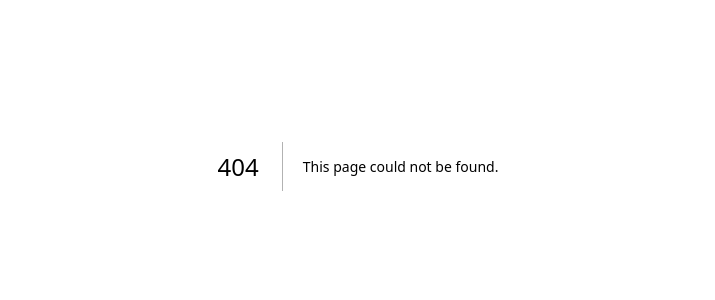
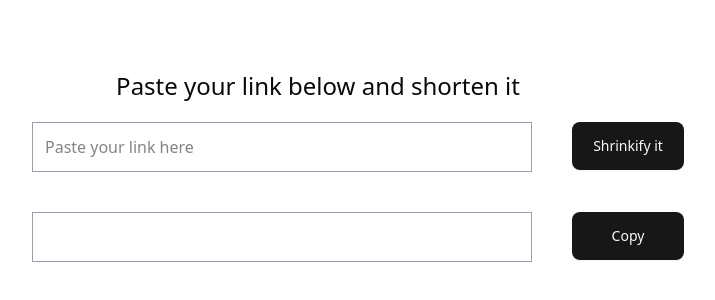
Before and after one commit to heronrush/bitty, a Next.js app in the folder apps/web/: page /shorten in a window 1280 px wide. Before the commit this address had no page. Shown: the part 234-534 px from the top of the page, without its empty margins (282-997 px from the left). Built offline with nearby package versions, Linux system fonts and the light colour scheme.

Commit message:
frontend modifed and application is partially working

```diff
--- /dev/null
+++ b/apps/web/app/[link]/not-found.tsx
@@ -0,0 +1,3 @@
+export default function URLNotFoundPage() {
+  return <div>the URL you have entered could not be found</div>;
+}
--- /dev/null
+++ b/apps/web/app/[link]/page.tsx
@@ -0,0 +1,23 @@
+import axios from "axios";
+import { notFound, redirect } from "next/navigation";
+// import { redirect } from "next/navigation";
+
+type ShortUrlType = {
+  params: {
+    link: string;
+  };
+};
+
+export default async function URLRedirectPage({ params }: ShortUrlType) {
+  const { link } = await params;
+
+  const response = await axios.post(`http://localhost:3002/${link}`);
+
+  if (response.status === 200) {
+    redirect(response.data.originalURL);
+  } else if (response.status === 404) {
+    notFound();
+  }
+
+  return <div>hi</div>;
+}
--- a/apps/web/app/page.tsx
+++ b/apps/web/app/page.tsx
@@ -1,9 +1,19 @@
 import TopBar from "@/components/topbar";
+import { Button } from "@/components/ui/button";
+import Link from "next/link";
 
 export default function Home() {
   return (
     <>
       <TopBar />
+
+      <div>
+        <p>Create a short link</p>
+
+        <Button>
+          <Link href="/shorten">LINK</Link>
+        </Button>
+      </div>
     </>
   );
 }
--- a/apps/web/components/link-copy-button.tsx
+++ b/apps/web/components/link-copy-button.tsx
@@ -5,12 +5,14 @@ import { Button } from "./ui/button";
 
 export default function LinkCopyButton({
   onClick,
+  copied,
 }: {
   onClick: MouseEventHandler<HTMLButtonElement>;
+  copied: boolean;
 }) {
   return (
     <Button className="h-12 w-28 ml-5 hover:cursor-pointer" onClick={onClick}>
-      Copy
+      {copied ? "Copied" : "Copy"}
     </Button>
   );
 }
--- a/apps/web/components/link-input.tsx
+++ b/apps/web/components/link-input.tsx
@@ -4,23 +4,39 @@ import { useRef, useState } from "react";
 
 import LinkShortenButton from "./link-short-button";
 import LinkCopyButton from "./link-copy-button";
+import axios from "axios";
 
+// asks the user for a link to paste and shrinks it
 export default function LinkInput({}) {
-  const [link, setLink] = useState("");
+  const [url, setUrl] = useState("");
+  const [shortUrl, setShortUrl] = useState("");
+  const [linkCopied, setLinkCopied] = useState(false);
   const inputRef = useRef(null);
 
-  function generateLink() {
-    const a = Math.random().toString();
-    setLink(a);
+  // sends a api request to get the generated link
+  async function generateLink() {
+    const sendUrl = await axios.post("http://localhost:3002/api/short", {
+      url,
+    });
+
+    const responseURL: string = await sendUrl.data.shortURL;
+    setShortUrl(responseURL);
   }
 
+  // copies the link to the clipboard
   async function copyLink() {
     const linkText = inputRef.current ? inputRef.current.value : "";
 
     try {
-      await navigator.clipboard.writeText(linkText);
-      alert("link copied to clipboard")!;
+      const a = await navigator.clipboard.writeText(linkText);
+      console.log(a);
+      setLinkCopied(true);
+
+      setTimeout(() => {
+        setLinkCopied(false);
+      }, 3000);
     } catch (err) {
+      console.log(err);
       alert("could not copy link");
     }
   }
@@ -31,7 +47,10 @@ export default function LinkInput({}) {
         <input
           type="text"
           className="border focus:border-black border-gray-400 p-3 w-[500px] inline-block "
-          placeholder="enter your link here"
+          placeholder="Paste your link here"
+          onChange={(e) => {
+            setUrl(e.target.value);
+          }}
         />
 
         <LinkShortenButton onClick={generateLink} />
@@ -40,11 +59,13 @@ export default function LinkInput({}) {
       <div className="flex gap-x-5 mt-10">
         <input
           type="text"
+          value={shortUrl}
           ref={inputRef}
+          readOnly
           className="border border-gray-400 p-3 focus:border-gray-800 w-[500px] inline-block"
         />
 
-        <LinkCopyButton onClick={copyLink} />
+        <LinkCopyButton copied={linkCopied} onClick={copyLink} />
       </div>
     </>
   );
--- a/apps/web/package.json
+++ b/apps/web/package.json
@@ -10,6 +10,7 @@
   },
   "dependencies": {
     "@radix-ui/react-slot": "^1.2.3",
+    "axios": "^1.10.0",
     "class-variance-authority": "^0.7.1",
     "clsx": "^2.1.1",
     "lucide-react": "^0.517.0",
```
Also changed, not shown: apps/web/app/shorten/page.tsx (renamed from apps/web/app/link/page.tsx).
